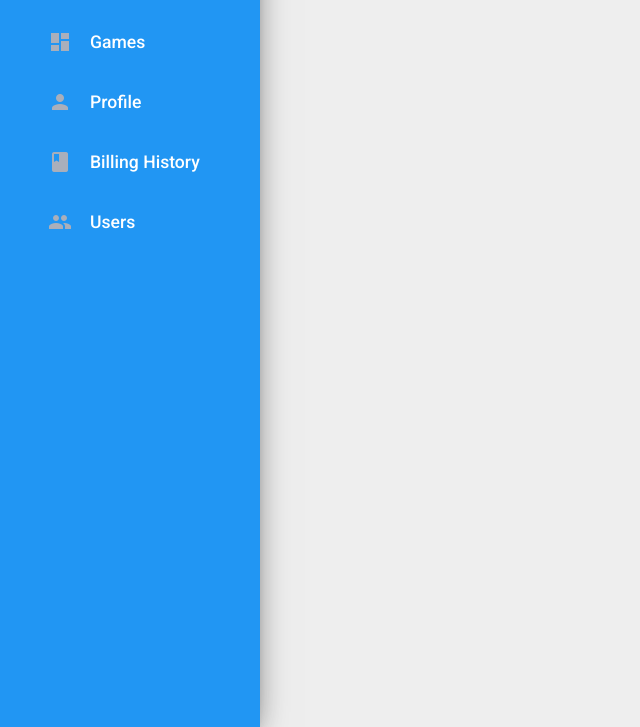
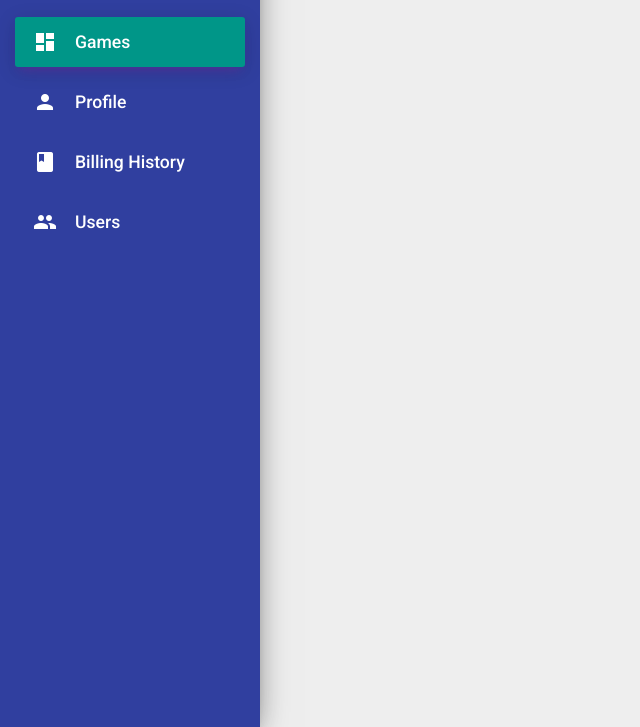
Before and after one commit to AleKiller21/game-shop, a React app: page / in a window 1280 px wide. Shown: the part 73-800 px from the top of the page, without its empty margins (0-640 px from the left). Built offline with nearby package versions, Linux system fonts and the light colour scheme; a web font is replaced by a local one.

Commit message:
Make some tweaks to the sidebar UI

```diff
--- a/src/assets/css/sidebar-item.css
+++ b/src/assets/css/sidebar-item.css
@@ -4,3 +4,19 @@
     font-weight: 500;
     font-family: "Roboto", "Helvetica", "Arial", sans-serif
 }
+
+.nav-item .nav-link i {
+    color: #fff;
+}
+
+.active a {
+    background-color: #009688;
+    -webkit-box-shadow: 0 4px 20px 0px rgba(0, 0, 0, 0.14), 0 7px 10px -5px rgba(156, 39, 176, 0.4);
+    box-shadow: 0 4px 20px 0px rgba(0, 0, 0, 0.14), 0 7px 10px -5px rgba(156, 39, 176, 0.4);
+}
+
+.nav-item.active a.nav-link:hover{
+    background: #009688;
+    -webkit-box-shadow: 0 4px 20px 0px rgba(0, 0, 0, 0.14), 0 7px 10px -5px rgba(156, 39, 176, 0.4);
+    box-shadow: 0 4px 20px 0px rgba(0, 0, 0, 0.14), 0 7px 10px -5px rgba(156, 39, 176, 0.4);
+}
--- a/src/assets/css/sidebar.css
+++ b/src/assets/css/sidebar.css
@@ -1,5 +1,5 @@
-.container {
-    background-color: #2196f3;
+.sidebar {
+    background-color: #303F9F;
 }
 
 .sidebar .logo .simple-text.logo-sidebar {
--- a/src/components/Main/Main.js
+++ b/src/components/Main/Main.js
@@ -5,7 +5,7 @@ import Sidebar from '../Sidebar/Sidebar';
 
 function Main() {
     return (
-        <div>
+        <div className='wrapper'>
             <Sidebar />
             <Switcher />
         </div>
--- a/src/components/Sidebar/Sidebar.js
+++ b/src/components/Sidebar/Sidebar.js
@@ -9,7 +9,7 @@ import '../../assets/css/sidebar.css'
 class Sidebar extends Component {
     render() {
         return (
-            <div className="sidebar container">
+            <div className="sidebar">
                 <div className="logo">
                     <Link className="simple-text logo-normal logo-sidebar" to='/'>
                         Store
@@ -18,12 +18,13 @@ class Sidebar extends Component {
 
                 <div className="sidebar-wrapper">
                     <ul className="nav">
-                        {sidebarRoutes.map((route, indx) =>
-                            <SidebarItem key={indx} isActive={false}
+                        {sidebarRoutes.map((route, indx) => {
+                            const active = indx === 0;
+                            return <SidebarItem key={indx} active={active}
                                 path={route.path}
                                 icon={route.icon}
                                 title={route.title}
-                            />)}
+                            />})}
                     </ul>
                 </div>
             </div>
--- a/src/components/SidebarItem/SidebarItem.js
+++ b/src/components/SidebarItem/SidebarItem.js
@@ -1,24 +1,31 @@
-import React from 'react';
+import React, { Component } from 'react';
 import { Link } from 'react-router-dom';
 import PropTypes from 'prop-types';
 
 import '../../assets/css/sidebar-item.css'
 
-function SidebarItem(props) {
-    const active = props.isActive ? 'active' : '';
+class SidebarItem extends Component {
+    constructor (props) {
+        super(props);
 
-    return (
-        <li className={`nav-item ${active}`}>
-            <Link className='nav-link item-text' to={props.path}>
-                <i className='material-icons'>{props.icon}</i>
-                <p>{props.title}</p>
-            </Link>
-        </li>
-    );
+        this.state = { active: this.props.active };
+    }
+    render() {
+        const active = this.state.active ? 'active' : '';
+
+        return (
+            <li className={`nav-item ${active}`}>
+                <Link className='nav-link item-text' to={this.props.path}>
+                    <i className='material-icons'>{this.props.icon}</i>
+                    <p>{this.props.title}</p>
+                </Link>
+            </li>
+        );
+    }
 }
 
 SidebarItem.propTypes = {
-    isActive: PropTypes.bool.isRequired,
+    active: PropTypes.bool.isRequired,
     path: PropTypes.string.isRequired,
     icon: PropTypes.string.isRequired,
     title: PropTypes.string.isRequired
```
